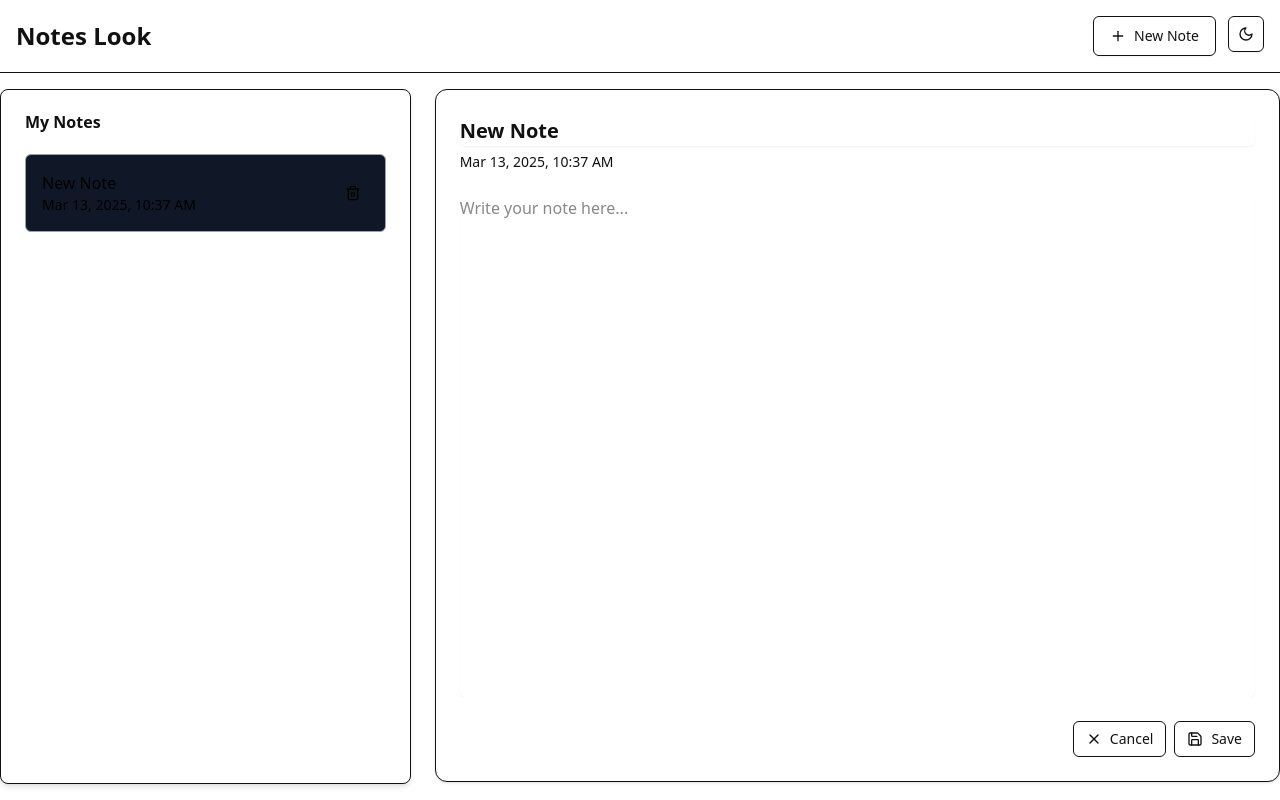
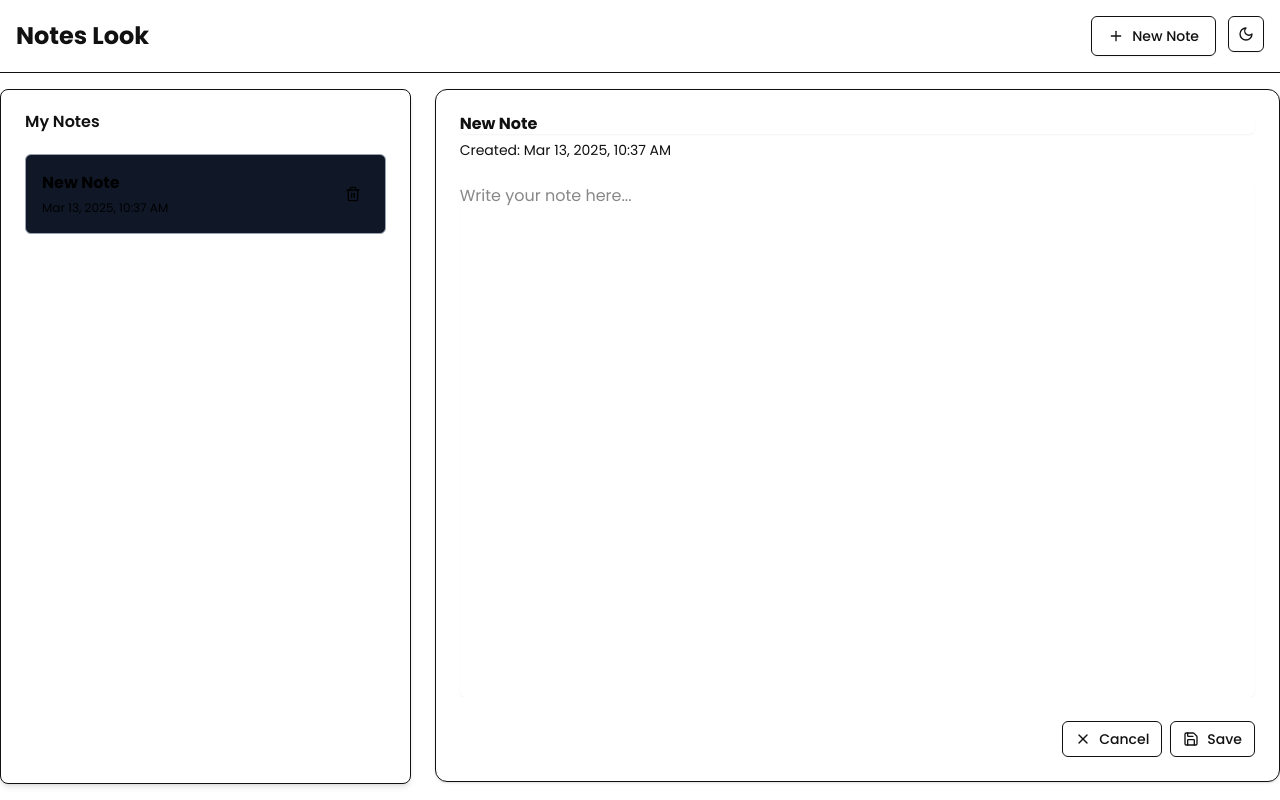
Before and after one commit to amancore/noteslook, a Next.js app: page / in a window 1280 px wide. Both pictures are taken after a click on the button "Create your first note". Built offline with nearby package versions, Linux system fonts and the light colour scheme.

Commit message:
now i have to deploy

```diff
--- a/src/app/globals.css
+++ b/src/app/globals.css
@@ -21,15 +21,17 @@ body {
 	background: var(--background);
 	color: var(--foreground);
 	min-height: 100vh;
+	font-family: var(--font-poppins), sans-serif;
 }
 
 :root {
 	--background: #fff;
 	--foreground: #111;
+	--font-poppins: 'Poppins', sans-serif;
+	--font-roboto-mono: 'Roboto Mono', monospace;
 }
 
 .dark {
 	--background: #000;
-	/* Pure black for dark mode */
 	--foreground: #fafafa;
 }
--- a/src/app/layout.tsx
+++ b/src/app/layout.tsx
@@ -1,11 +1,11 @@
-import { Inter, Roboto_Mono } from "next/font/google";
+import { Poppins, Roboto_Mono } from "next/font/google";
 import { ThemeProvider } from "@/components/ThemeContext";
 import "./globals.css";
 import { Metadata } from "next";
-
-const inter = Inter({
-	variable: "--font-inter",
+const poppins = Poppins({
+	variable: "--font-poppins",
 	subsets: ["latin"],
+	weight: ["400", "500", "600", "700"],
 });
 
 const robotoMono = Roboto_Mono({
@@ -27,7 +27,7 @@ export default function RootLayout({
 		<ThemeProvider>
 			<html
 				lang="en"
-				className={`${inter.variable} ${robotoMono.variable} antialiased`}>
+				className={`${poppins.variable} ${robotoMono.variable} antialiased`}>
 				<body suppressHydrationWarning={true}>{children}</body>
 			</html>
 		</ThemeProvider>
--- a/src/app/page.tsx
+++ b/src/app/page.tsx
@@ -11,9 +11,15 @@ export default function Home() {
 	const [notes, setNotes] = useState<Note[]>([]);
 	const [activeNote,setActiveNote] = useState<Note | null>(null);
 	const [isEditing, setIsEditing] = useState(true);
-
+	const sortedNotes = [...notes].sort((a, b) => b.updatedAt - a.updatedAt);
 	useEffect(() => {
-		setNotes(loadNotes());
+		const loadedNotes = loadNotes();
+		const sorted = [...loadedNotes].sort((a, b) => b.updatedAt - a.updatedAt);
+		setNotes(sorted);
+		if (sorted.length > 0) {
+			setActiveNote(sorted[0]);
+			setIsEditing(false);
+		}
 	}, []);
 
 	useEffect(() => {
@@ -25,8 +31,10 @@ export default function Home() {
 			id:Date.now().toString(),
 			title: 'New Note',
 			content : "",
-			createdAt: Date.now()
+			createdAt: Date.now(),
+			updatedAt: Date.now()
 		}
+
 		setNotes([newNote, ...notes]);
 		setActiveNote(newNote);
 		setIsEditing(true);
@@ -38,11 +46,18 @@ export default function Home() {
 	const cancelEdit = () => {
 		setIsEditing(false);
 	}
-	const saveNote = (updatedNote : Note) => {
-		setNotes(notes.map(note => (note.id === updatedNote.id) ? updatedNote : note));
-		setActiveNote(updatedNote);
+	const saveNote = (updatedNote: Note) => {
+		setNotes(
+			notes.map((note) =>
+				note.id === updatedNote.id
+					? { ...updatedNote, updatedAt: Date.now() }
+					: note
+			)
+		);
+		setActiveNote({ ...updatedNote, updatedAt: Date.now() });
 		setIsEditing(false);
-	}
+	};
+
 	const deleteNote = (id :string ) => {
 		setNotes(notes.filter((note) => note.id !== id));
 		if(activeNote && activeNote.id === id){
@@ -73,7 +88,7 @@ export default function Home() {
 			<main className="container mx-auto py-4 grid grid-col-2 md:grid-cols-3 gap-6 flex-1">
 				<div className="md:col-span-1">
 					<SideBar
-						notes={notes}
+						notes={sortedNotes}
 						onSelectNote={selectNote}
 						createNewNote={createNewNote}
 						onDeleteNote={deleteNote}
--- a/src/components/editor.tsx
+++ b/src/components/editor.tsx
@@ -37,12 +37,18 @@ export default function NoteEditor({
 					value={title}
 					onChange={(e) => setTitle(e.target.value)}
 					placeholder="Note title"
-					className="!text-xl p-0 m-0 h-8 w-full border-none focus-visible:ring-0 font-bold
+					className="!text-[1rem] p-0 m-0 h-5 w-full border-none focus-visible:ring-0 font-bold
 				"
 				/>
 				<p className="text-sm text-muted-foreground">
-					{formateDate(note.createdAt)}
+					Created: {formateDate(note.createdAt)}
 				</p>
+				{/* Optionally, show updated if different */}
+				{note.updatedAt && note.updatedAt !== note.createdAt && (
+					<p className="text-xs text-muted-foreground">
+						Updated: {formateDate(note.updatedAt)}
+					</p>
+				)}
 			</CardHeader>
 
 			<CardContent className="flex-1 min-h-0 overflow-hidden">
--- a/src/components/sidebar.tsx
+++ b/src/components/sidebar.tsx
@@ -20,6 +20,7 @@ export default function SideBar({
 	onDeleteNote,
 	activeNoteId,
 }: SideBarProps) {
+
 	return (
 		<Card className="flex flex-col border rounded-lg bg-white dark:bg-black dark:text-white shadow-md h-full">
 			<CardHeader>
@@ -46,16 +47,16 @@ export default function SideBar({
 									}`}>
 									<div className="flex justify-between items-center px-1 py-1 rounded-md">
 										<div>
-											<h3 className="font-medium">
-												{note.title.substring(0, 60)}
-												{note.title.length > 60 ? "..." : ""}
+											<h3 className="font-bold text-l">
+												{note.title.substring(0, 20)}
+												{note.title.length > 20 ? "..." : ""}
 											</h3>
-											<p className="text-sm text-muted-foreground whitespace-pre-wrap">
-												{note.content.substring(0, 60)}
-												{note.content.length > 60 ? "..." : ""}
+											<p className="text-[0.90rem] mb-1 text-muted-foreground whitespace-pre-wrap">
+												{note.content.substring(0, 20)}
+												{note.content.length > 20 ? "..." : ""}
 											</p>
-											<p className="text-sm text-muted-foreground">
-												{formateDate(note.createdAt)}
+											<p className="text-[0.75rem] text-muted-foreground">
+												{formateDate(note.updatedAt)}
 											</p>
 										</div>
 										<Button
--- a/src/components/view.tsx
+++ b/src/components/view.tsx
@@ -22,8 +22,13 @@ export default function NoteView({ note, onEdit }: NoteViewProps) {
 			<CardHeader>
 				<CardTitle>{note.title}</CardTitle>
 				<p className="text-sm text-muted-foreground">
-					{formateDate(note.createdAt)}
+					Created: {formateDate(note.createdAt)}
 				</p>
+				{note.updatedAt && note.updatedAt !== note.createdAt && (
+					<p className="text-xs text-muted-foreground">
+						Updated: {formateDate(note.updatedAt)}
+					</p>
+				)}
 			</CardHeader>
 			<CardContent className="flex-1 min-h-0">
 				<ScrollArea className="h-full">
--- a/src/lib/types.ts
+++ b/src/lib/types.ts
@@ -3,4 +3,5 @@ export interface Note{
 	title:string
 	content:string
 	createdAt:number
+	updatedAt:number
 }
```
